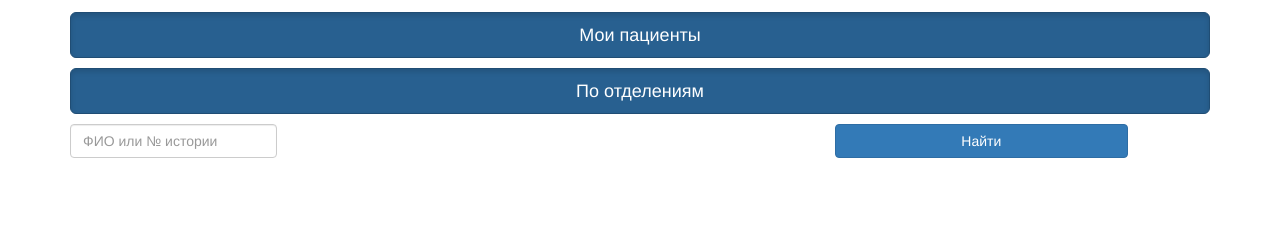
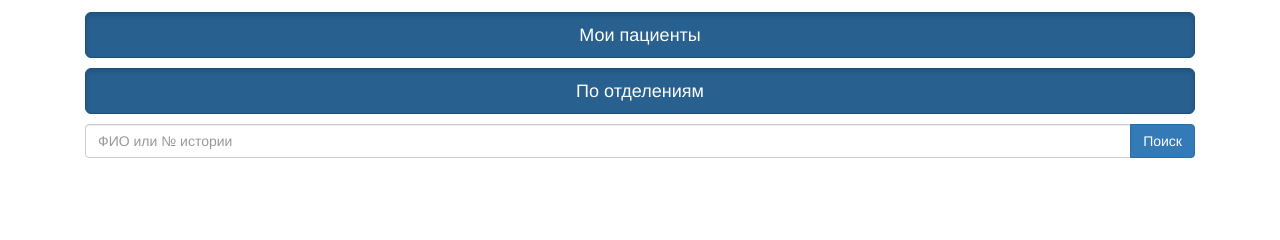
Before and after one commit to DFilyushin/cconline, a Django app: template CardioCardOnline/templates/index.html in a window 1280 px wide. Shown: the part 77-317 px from the top of the page. Run offline with Django 3.2, Linux system fonts and the light colour scheme; the template is opened without the code that fills it, so the values that code supplies are empty; some libraries are stand-ins or nearby versions.

Commit message:
lg-12 for index page

```diff
--- a/CardioCardOnline/templates/index.html
+++ b/CardioCardOnline/templates/index.html
@@ -4,19 +4,25 @@
     <p>
         <em>Пользователь:</em> {{ current_doc }}
     </p>
-
+    <div class="col-lg-12">
     <p>
         <a href="/patients/my" class="btn btn-primary btn-lg active center-block" role="button">Мои пациенты</a>
     </p>
+        </div>
+    <div class="col-lg-12">
     <p>
         <a href="/patients/by_depart" class="btn btn-primary btn-lg active center-block" role="button">По отделениям</a>
     </p>
-    <div class="row">
-        <form class="form-inline" role="form">
-          <div class="col-xs-8">
-            <input type="email" class="form-control" id="exampleInputEmail3" placeholder="ФИО или № истории">
-          </div>
-          <button type="submit" class="btn btn-primary col-xs-3">Найти</button>
+    </div>
+
+    <div class="col-lg-12">
+        <form action="." role="form">
+            <div class="input-group">
+                <input type="text" class="form-control" placeholder="ФИО или № истории">
+                <span class="input-group-btn">
+                    <button type="submit" class="btn btn-primary" type="button">Поиск</button>
+                </span>
+            </div>
         </form>
     </div>
 {% endblock %}
```
